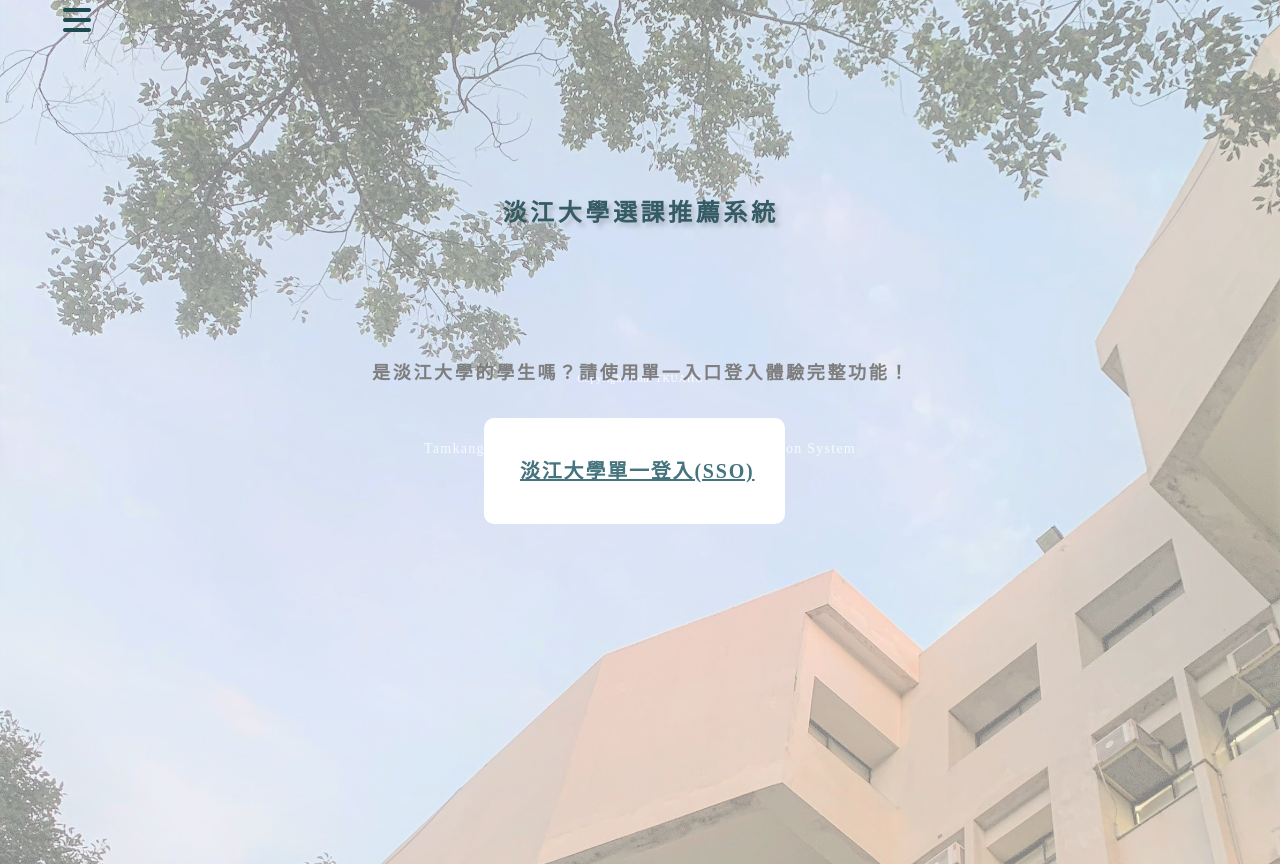
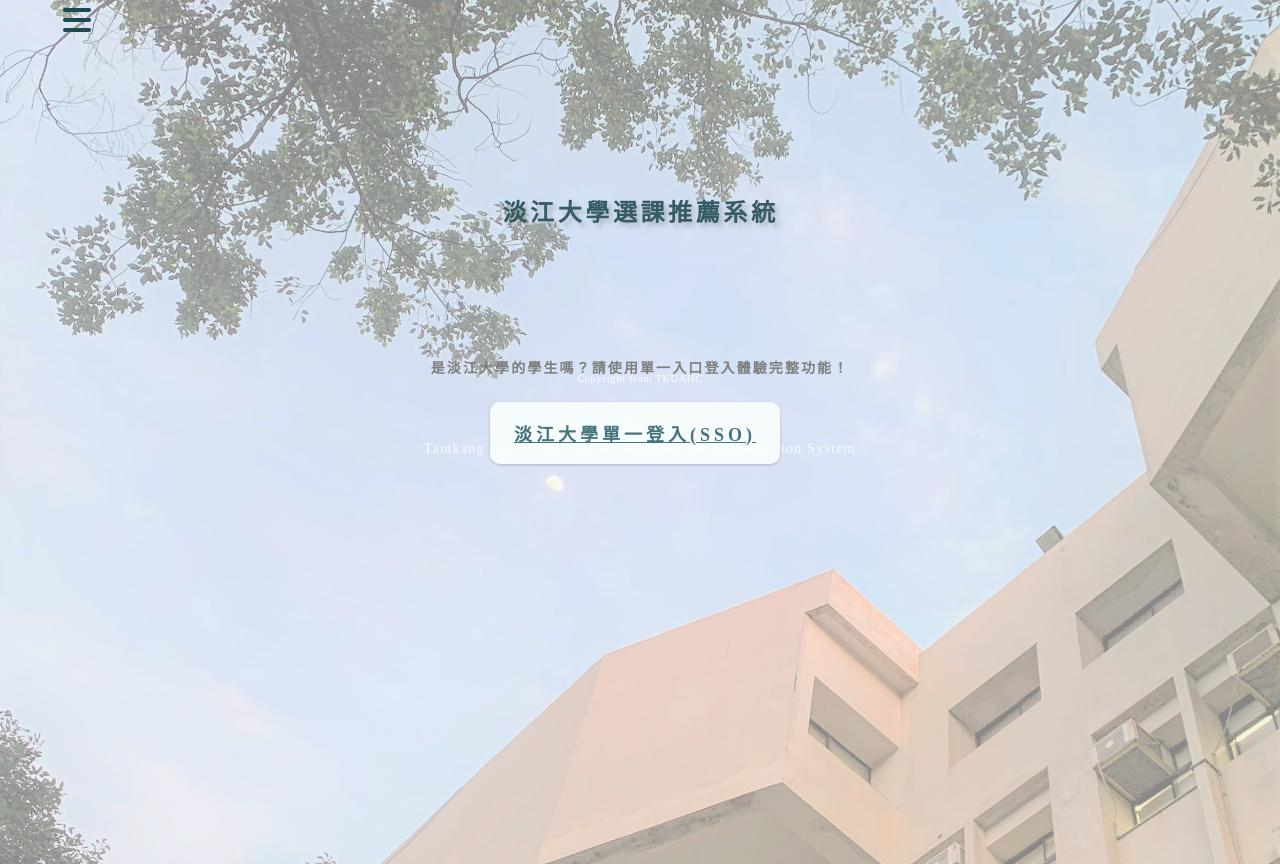
Before and after one commit to YouKlike/tkuaiic-recommand, a plain HTML site: page index.html in a window 1280 px wide. Drawn offline with Linux system fonts and the light colour scheme.

Commit message:
finish btn.

```diff
--- a/index.html
+++ b/index.html
@@ -53,7 +53,6 @@
     </div>
 
     <div class="SSO-btn">
-      <p></p>
       <a href="#">淡江大學單一登入(SSO)</a>
     </div>
   </section>
--- a/scss/__global__style.scss
+++ b/scss/__global__style.scss
@@ -178,30 +178,20 @@
   a {
     /* Rectangle 5 */
     position: absolute;
-    width: 277px;
-    height: 79px;
-    left: calc(50% - 120px);
-    top: calc(50% + 5px);
-
-    font-family: 'Lustria';
-    font-style: normal;
-    font-weight: bold;
-    font-size: 20px;
-    line-height: 26px;
-    display: flex;
-    align-items: flex-end;
-    text-align: center;
-    letter-spacing: 0.09em;
+    left: calc(50% - 150px);
+    top: calc(50% - 106px/2 + 54.5px);
+    background: rgba(250, 255, 253, 0.9);;
     color: #46747E;
-  }
-  p {
-    position: absolute;
-    width: 301px;
-    height: 106px;
-    left: calc(50% - 301px/2 - 5.81px);
-    top: calc(50% - 106px/2 + 54.5px);
-
-    background: #FFFFFF;
+    padding: 0.375rem 0.75rem;
+    letter-spacing: var(--spacing);
+    display: inline-block;
+    font-weight: 700;
+    -webkit-transition: var(--transition);
+    transition: var(--transition);
+    font-size: 18px;
+    border: 12px solid transparent;
+    cursor: pointer;
+    box-shadow: 0 1px 3px rgb(0 0 0 / 20%);
     border-radius: 10px;
   }
 }
@@ -291,7 +281,7 @@
 
     font-family: 'Lustria';
     font-style: normal;
-    font-size: 18px;
+    font-size: 14px;
     line-height: 10px;
     /* identical to box height */
 
```
Also changed, not shown: css/style.css, 1 other file.
